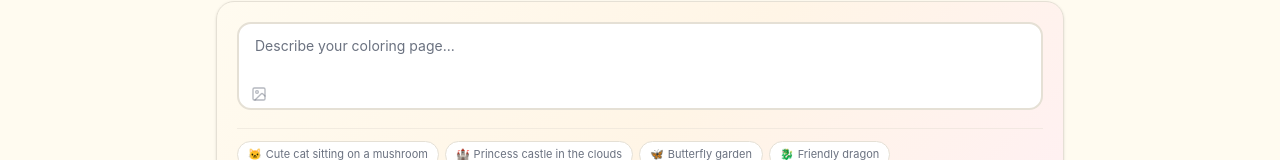
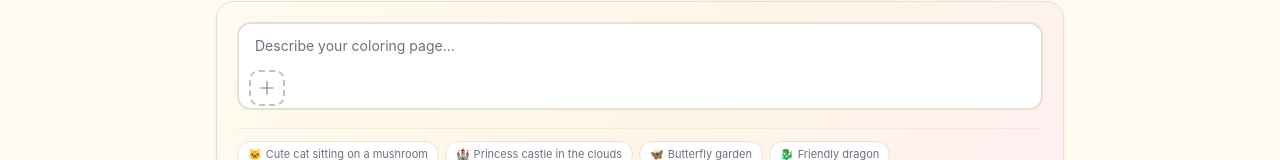
Before and after one commit to rinbs1120/pixcraftx, a Next.js app: page /generate in a window 1280 px wide. Shown: the part 131-291 px from the top of the page. Built offline with nearby package versions, Linux system fonts and the light colour scheme; no server answers; a web font is replaced by a local one.

Commit message:
feat: enlarge upload button inside textarea with dashed border + Plus icon

```diff
--- a/src/app/generate/page.tsx
+++ b/src/app/generate/page.tsx
@@ -5,7 +5,7 @@ import Link from 'next/link';
 import { useSearchParams } from 'next/navigation';
 import { Navbar } from '@/components/navbar';
 import { Footer } from '@/components/footer';
-import { Sparkles, Loader2, Download, RotateCcw, AlertCircle, Palette, ImageIcon, Wand2 } from 'lucide-react';
+import { Sparkles, Loader2, Download, RotateCcw, AlertCircle, Palette, ImageIcon, Wand2, Plus } from 'lucide-react';
 import { cn } from '@/lib/utils';
 import { useAuth, SignIn } from '@clerk/nextjs';
 
@@ -232,30 +232,30 @@ function GenerateContent() {
                 rows={3}
                 className="w-full px-4 py-3 text-sm bg-white border-2 border-[#E5E0D5] rounded-xl focus:border-[#FFB800] focus:ring-2 focus:ring-[#FFB800]/20 outline-none transition-all resize-none text-foreground placeholder:text-muted-foreground pr-12"
               />
-              {/* Bottom-left: upload icon inside textarea */}
-              <div className="absolute left-2 bottom-2 flex items-center gap-1">
+              {/* Bottom-left: upload button inside textarea - larger and visible */}
+              <div className="absolute left-3 bottom-2.5 flex items-center gap-2">
                 <button
                   onClick={() => fileInputRef.current?.click()}
                   className={cn(
-                    "w-7 h-7 rounded-lg flex items-center justify-center transition-all",
+                    "w-9 h-9 rounded-lg flex items-center justify-center transition-all border-2",
                     referenceImage
-                      ? "bg-[#FFB800]/15 text-[#FFB800]"
-                      : "text-muted-foreground/50 hover:text-[#FFB800] hover:bg-[#FFB800]/10"
+                      ? "border-[#FFB800] bg-[#FFB800]/10 text-[#FFB800]"
+                      : "border-dashed border-[#C8C0B4] text-muted-foreground/60 hover:border-[#FFB800] hover:text-[#FFB800] hover:bg-[#FFB800]/5"
                   )}
                   title="Upload reference image (5 credits)"
                 >
-                  <ImageIcon className="w-4 h-4" />
+                  <Plus className="w-5 h-5" />
                 </button>
                 {referenceImage && (
                   <div className="relative">
                     <img
                       src={referenceImage}
                       alt="Ref"
-                      className="w-7 h-7 object-cover rounded-md border border-[#FFB800]/50"
+                      className="w-9 h-9 object-cover rounded-lg border-2 border-[#FFB800]"
                     />
                     <button
                       onClick={removeReference}
-                      className="absolute -top-1.5 -right-1.5 w-4 h-4 rounded-full bg-red-500 text-white flex items-center justify-center text-[8px] hover:bg-red-600"
+                      className="absolute -top-2 -right-2 w-4 h-4 rounded-full bg-red-500 text-white flex items-center justify-center text-[8px] hover:bg-red-600 shadow-sm"
                     >
                       ×
                     </button>
```
